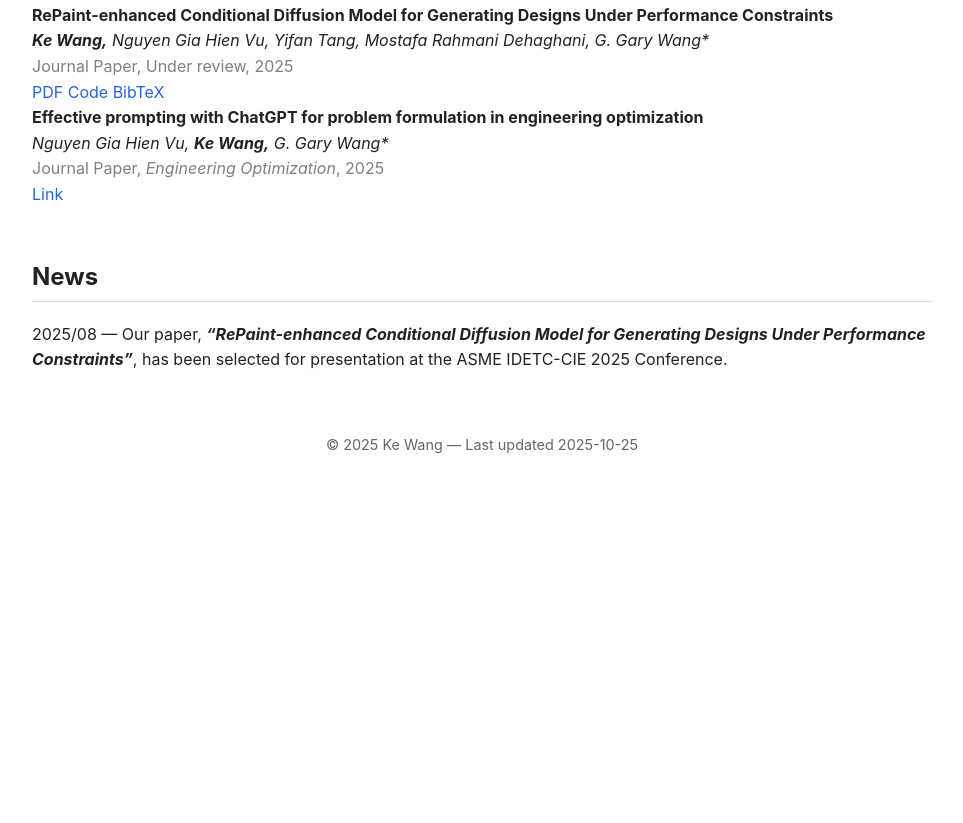
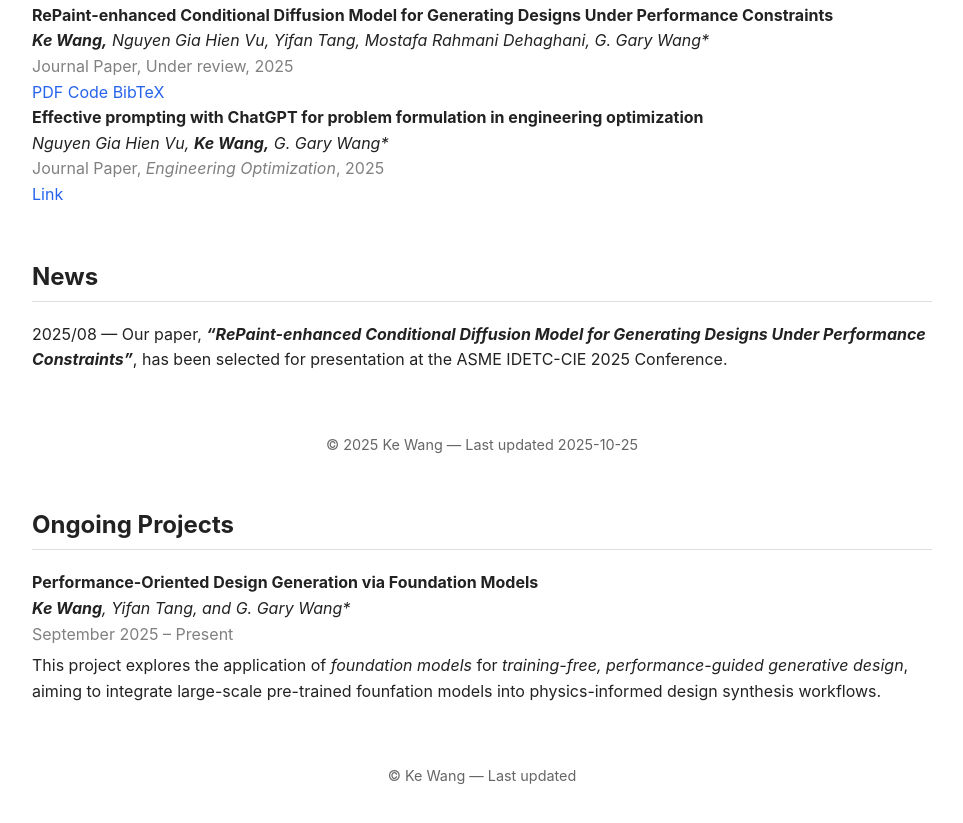
Before and after one commit to KeWang-atn/KeWang-atn.github.io, a plain HTML site: page index.html in a window 1280 px wide. Shown: the part 600-1423 px from the top of the page, without its empty margins (158-1121 px from the left). Before the commit the page ends 1096 px from the top, so only its background shows below. Drawn offline with Linux system fonts and the light colour scheme.

Commit message:
Update index.html

```diff
--- a/index.html
+++ b/index.html
@@ -157,5 +157,26 @@
     document.getElementById('updated').textContent = new Date().toISOString().slice(0,10);
   </script>
 
+    <h2 class="section-title">Ongoing Projects</h2>
+    <div class="project">
+    <strong>Performance-Oriented Design Generation via Foundation Models</strong><br>
+    <em><strong>Ke Wang</strong>, Yifan Tang, and G. Gary Wang*</em><br>
+    <span style="color:gray;">September 2025 – Present</span><br>
+    <p style="margin-top:6px;">
+        This project explores the application of <em>foundation models</em> for <em>training-free, performance-guided generative design</em>,
+        aiming to integrate large-scale pre-trained founfation models into physics-informed design synthesis workflows.
+    </p>
+    </div>
+
+
+  <footer style="margin-top:60px; text-align:center; font-size:0.9em; color:#666;">
+    © <span id="year"></span> Ke Wang — Last updated <span id="updated"></span>
+  </footer>
+
+  <script>
+    document.getElementById('year').textContent = new Date().getFullYear();
+    document.getElementById('updated').textContent = new Date().toISOString().slice(0,10);
+  </script>
+
 </body>
 </html>
```
